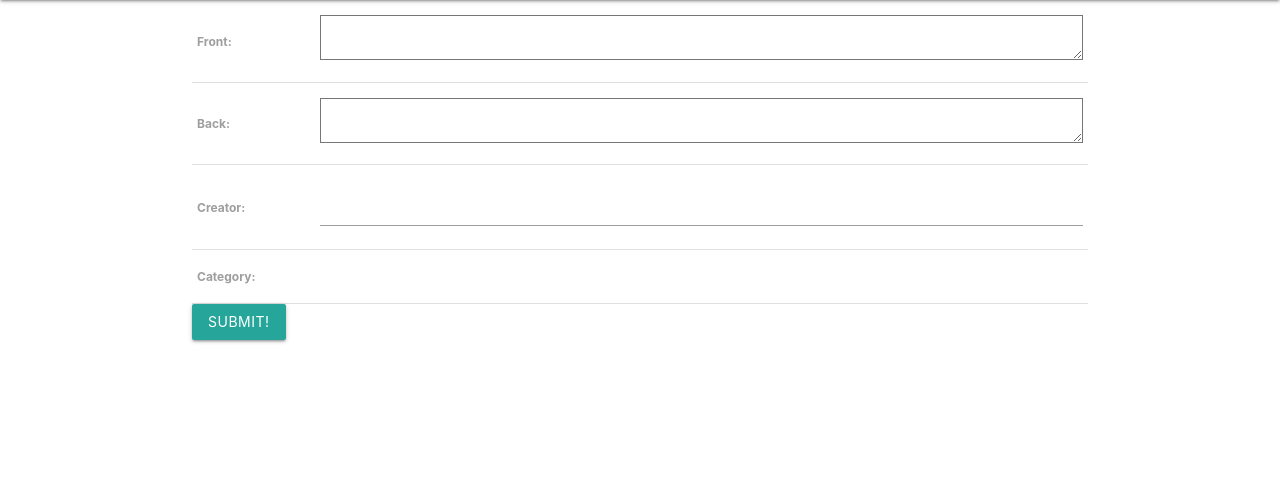
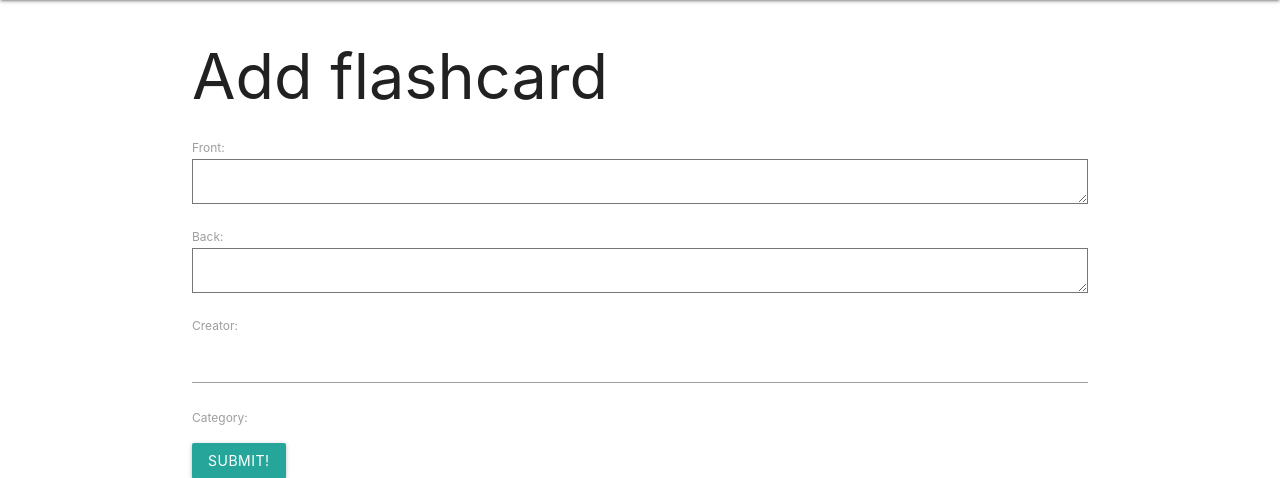
Before and after one commit to parvinfrzd/django-flash-cards, a Django app: page /flashcards/new/ in a window 1280 px wide. Shown: the part 64-542 px from the top of the page. Run offline with Django 4.2, Linux system fonts and the light colour scheme; tables that the repository leaves empty hold one stand-in row (values such as "Sample post").

Commit message:
modify flashcard form with one to many relation

```diff
--- a/django_flashcards/flashcards/templates/flashcards/flashcard_form.html
+++ b/django_flashcards/flashcards/templates/flashcards/flashcard_form.html
@@ -1,13 +1,15 @@
 {% extends '../partials/base.html' %}
 
 {% block content %}
-  <!-- Leaving the action empty makes the form post to the same url used to display it -->
+{% if object %}
+    <h1>Edit <span class='teal-text'>{{object.category}} card</span></h1>
+{% else %}
+    <h1>Add flashcard</h1>
+{% endif %}
   <form action="" method="post">
-    <!-- Django requires the following for security purposes -->
     {% csrf_token %}
     <table>
-      <!-- Render the inputs inside of <tr>s & <td>s -->
-      {{ form.as_table }}
+      {{ form.as_p }}
     </table>
     <input type="submit" value="Submit!" class="btn">
   </form>
```
